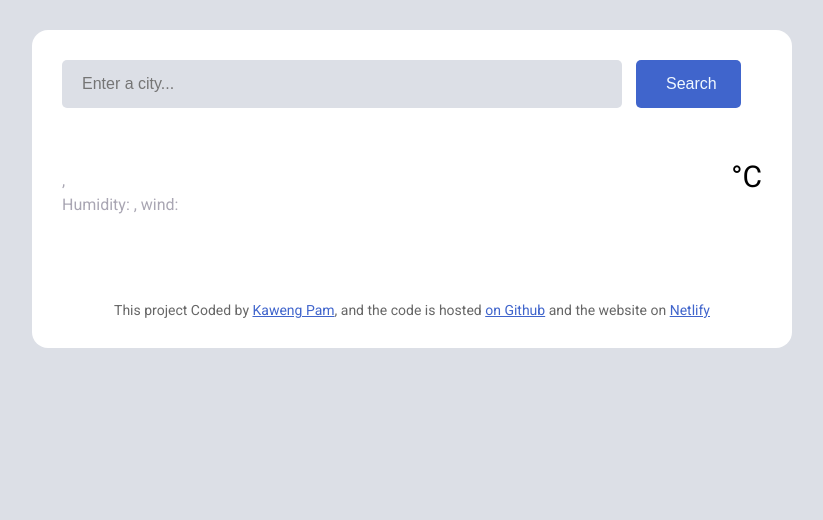
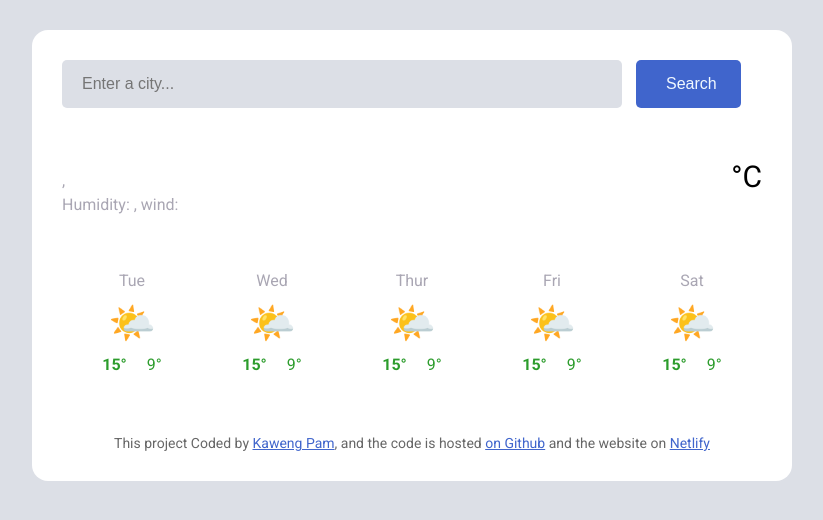
Before and after one commit to kaevhee/my-iska-app, a plain HTML site: page index.html in a window 1280 px wide. Shown: the whole page, without its empty margins (228-1051 px from the left). Drawn offline with nearby package versions, Linux system fonts and the light colour scheme; no server answers.

Commit message:
added forecast style and injected the forcast through Javascript

```diff
--- a/src/index.js
+++ b/src/index.js
@@ -55,4 +55,28 @@ function handleSearch(event) {
 let searchFormElement = document.querySelector("#search-form");
 searchFormElement.addEventListener("submit", handleSearch);
 
+function displayForecast() {
+  let days = ["Tue", "Wed", "Thur", "Fri", "Sat"];
+  let forecastHtml = "";
+
+  days.forEach(function (day) {
+    forecastHtml =
+      forecastHtml +
+      `
+          <div class="weather-forecast-day">
+            <div class="weather-forecast-date">${day}</div>
+            <div class="weather-forecast-icon">🌤️</div>
+            <div class="weather-forecast-temperatures">
+              <div class="weather-forecast-temp">
+                <strong>15°</strong>
+              </div>
+              <div class="weather-forecast-temp">9°</div>
+          </div>
+           </div>`;
+  });
+
+  let forecast = document.querySelector("#forecast");
+  forecast.innerHTML = forecastHtml;
+}
 searchCity("abuja");
+displayForecast();
--- a/src/style.css
+++ b/src/style.css
@@ -82,3 +82,33 @@ main {
   font-size: 30px;
   margin-top: 6px;
 }
+.weather-forecast{
+  display: flex;
+  justify-content: space-around;
+  margin-top: 30px;
+}
+
+.weather-forecast-date{
+  text-align: center;
+  font-size: 16px;
+  line-height: 20px;
+  color: rgba(39, 33, 66, 0.4);
+margin-bottom: 10px;
+
+}
+.weather-forecast-icon{
+  text-align: center;
+  font-size: 38px;
+margin-bottom: 10px;
+
+}
+.weather-forecast-temperatures{
+  text-align: center;
+  color: rgb(44, 156, 44);
+  display: flex;
+  justify-content: center;
+
+}
+.weather-forecast-temp{
+  padding: 0 10px;
+}
```
